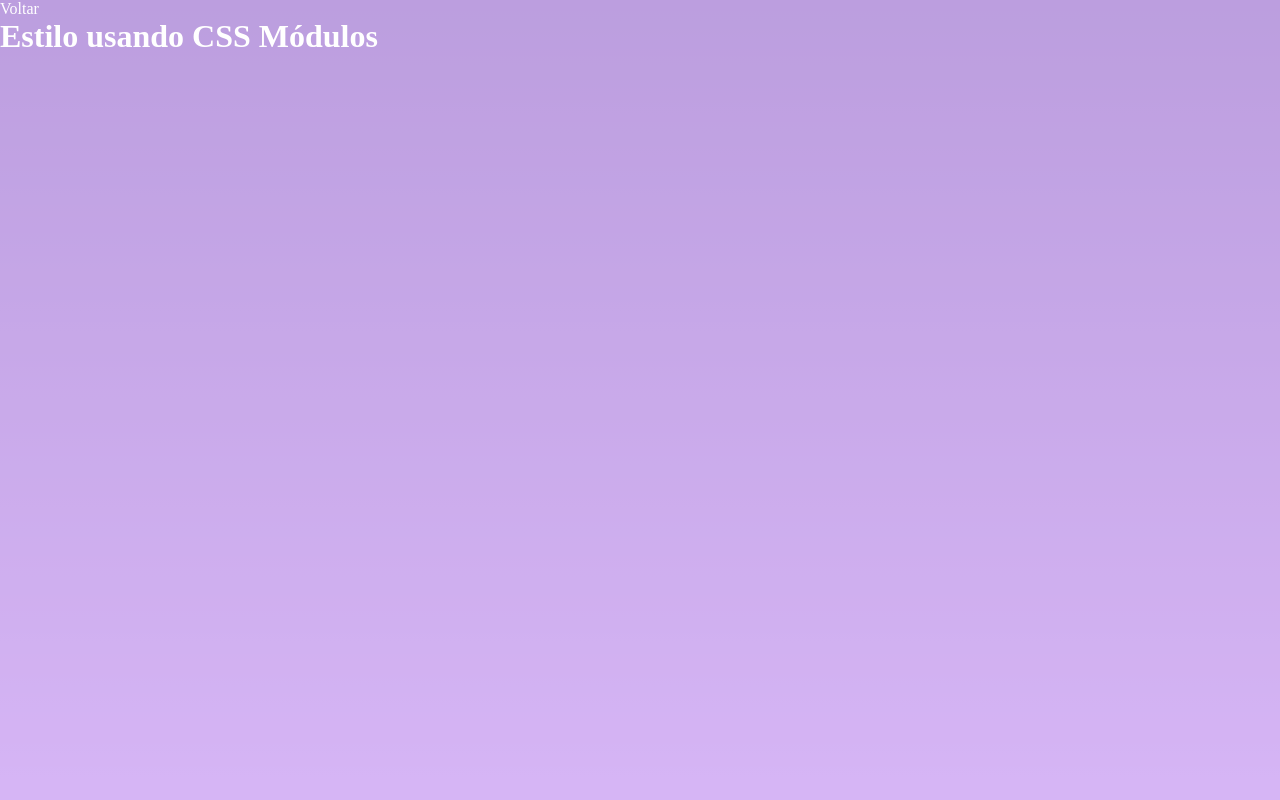
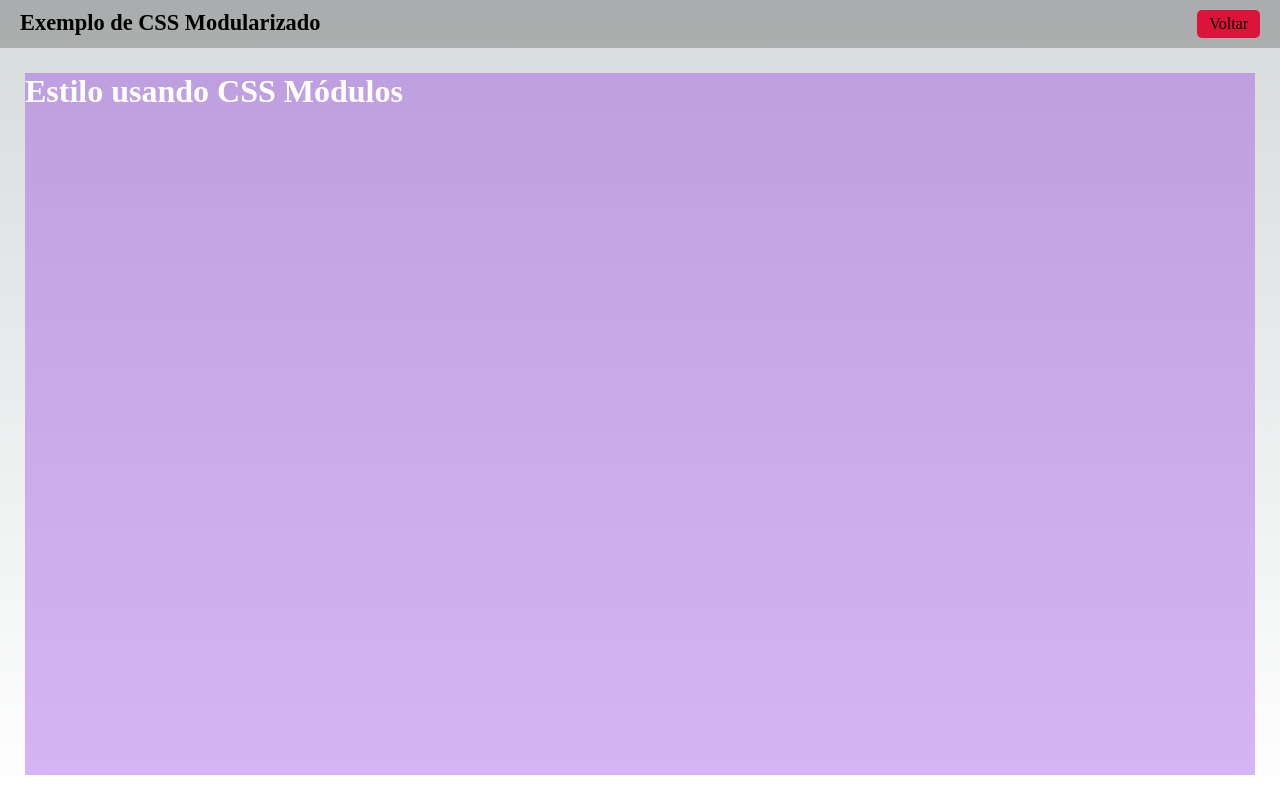
Before and after one commit to manoelmachado/react-redux, a Next.js app in the folder aulao-nextjs/fundamentos/: page /estilo in a window 1280 px wide. Built offline with nearby package versions, Linux system fonts and the light colour scheme.

Commit message:
adicionando exercícios de uma aula utilizando CSS modularizado

```diff
--- /dev/null
+++ b/aulao-nextjs/fundamentos/src/components/Layout.jsx
@@ -0,0 +1,16 @@
+import Link from "next/link";
+import styles from "../styles/Layout.module.css";
+
+export default function Layout(props) {
+  return (
+    <div className={styles.layout}>
+      <div className={styles.cabecalho}>
+        <h1>{props.titulo ?? 'Mais um exemplo'}</h1>
+        <Link href="/">Voltar</Link>
+      </div>
+      <div className={styles.conteudo}>
+        {props.children}
+      </div>
+    </div>
+  );
+}
--- a/aulao-nextjs/fundamentos/src/pages/_app.tsx
+++ b/aulao-nextjs/fundamentos/src/pages/_app.tsx
@@ -1,6 +1,6 @@
-import '@/styles/globals.css'
-import type { AppProps } from 'next/app'
+import "@/styles/globals.css";
+import type { AppProps } from "next/app";
 
 export default function App({ Component, pageProps }: AppProps) {
-  return <Component {...pageProps} />
+  return <Component {...pageProps} />;
 }
--- a/aulao-nextjs/fundamentos/src/pages/estilo.jsx
+++ b/aulao-nextjs/fundamentos/src/pages/estilo.jsx
@@ -1,11 +1,13 @@
-import styles from '../styles/estilo.module.css'
-import Link from 'next/link'
+import styles from "../styles/estilo.module.css";
+import Layout from "../components/Layout";
+import Link from "next/link";
 
 export default (props) => {
-    return (
-        <div className={styles.roxo}>
-            <Link href="/">Voltar</Link>
-            <h1>Estilo usando CSS Módulos</h1>
-        </div>
-    )
+  return (
+    <Layout titulo="Exemplo de CSS Modularizado">
+      <div className={styles.roxo}>
+        <h1>Estilo usando CSS Módulos</h1>
+      </div>
+    </Layout>
+  );
 };
--- /dev/null
+++ b/aulao-nextjs/fundamentos/src/styles/Layout.module.css
@@ -0,0 +1,28 @@
+.layout {
+  height: 100vh;
+  display: flex;
+  flex-direction: column;
+}
+
+.cabecalho {
+  display: flex;
+  justify-content: space-between;
+  padding: 10px 20px;
+  background-color: #7777;
+}
+
+.cabecalho h1 {
+    margin: 0;
+    font-size: 1.4rem;
+}
+
+.cabecalho a {
+  background-color: crimson;
+  padding: 5px 12px;
+  border-radius: 5px;
+}
+
+.conteudo {
+  padding: 25px;
+  height: 100%;
+}
--- a/aulao-nextjs/fundamentos/src/styles/estilo.module.css
+++ b/aulao-nextjs/fundamentos/src/styles/estilo.module.css
@@ -1,5 +1,5 @@
 .roxo {
-    height: 100vh;
+    height: 100%;
     background-color: #892be259;
     color: white;
 }
```
Also changed, not shown: aulao-nextjs/fundamentos/src/components/Cabecalho.jsx (+5 -5 lines), aulao-nextjs/fundamentos/src/pages/exemplo.jsx (+6 -6 lines), aulao-nextjs/fundamentos/src/pages/index.tsx (+6 -7 lines).
